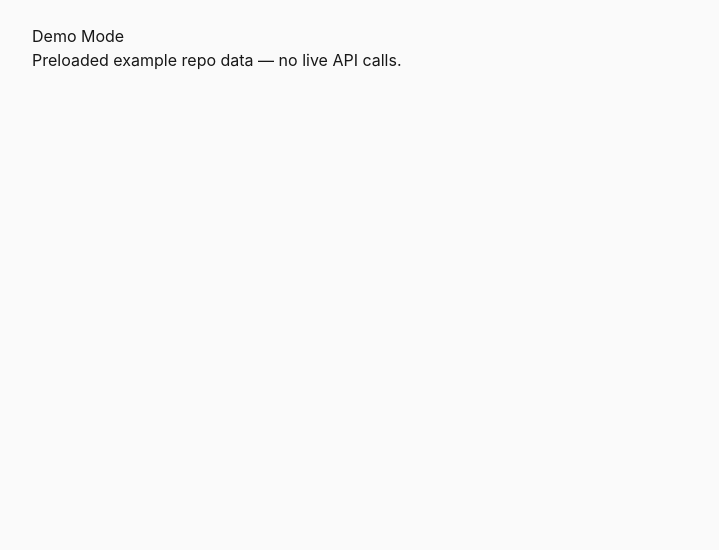
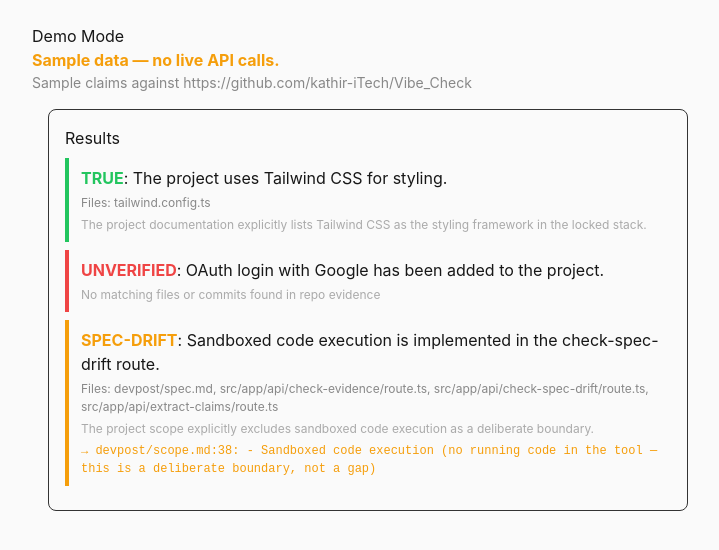
Before and after one commit to kathir-iTech/Vibe_Check, a Next.js app: page /demo in a window 1280 px wide. Shown: the top 550 px of the page, without its empty margins (272-991 px from the left). Built offline with nearby package versions, Linux system fonts and the light colour scheme.

Commit message:
Fix 4: demo + reports

```diff
--- a/src/app/api/check-spec-drift/route.ts
+++ b/src/app/api/check-spec-drift/route.ts
@@ -88,8 +88,9 @@ export async function POST(request: NextRequest) {
       outcomes.set(c.id, {
         claimId: c.id,
         claimText: c.text,
-        verdict: "TRUE",
-        reason: "Evidence found in repo; no spec documents available to contradict it",
+        verdict: "UNVERIFIED",
+        reason:
+          "Evidence found in repo, but no spec documents to compare against — spec.md marks these UNVERIFIED",
         specReference: "",
       });
     }
--- a/src/app/api/generate-report/route.ts
+++ b/src/app/api/generate-report/route.ts
@@ -2,24 +2,31 @@ import { NextRequest, NextResponse } from "next/server";
 
 export async function POST(request: NextRequest) {
   const body = await request.json();
-  const repoUrl = body.repoUrl || "";
-  const claims = body.claims || [];
+  const repoUrl = typeof body.repoUrl === "string" ? body.repoUrl : "";
+  const claims = Array.isArray(body.claims) ? body.claims : [];
+  const evidence = body.evidence && typeof body.evidence === "object" ? body.evidence : {};
+  const verdicts = Array.isArray(body.verdicts) ? body.verdicts : [];
 
-  const reportId = `rpt-${Date.now()}-${Math.random().toString(36).slice(2, 8)}`;
-  const permalink = `${request.headers.get("x-forwarded-proto") || "https"}://${request.headers.get("host") || "vibecheck.dev"}/report/${reportId}`;
+  if (!claims.length) {
+    return NextResponse.json({ error: "No claims to report" }, { status: 400 });
+  }
 
   const report = {
-    id: reportId,
     repoUrl,
     claims,
+    evidence,
+    verdicts,
     generatedAt: new Date().toISOString(),
-    permalink,
   };
 
-  return NextResponse.json({ report, permalink });
+  const id = Buffer.from(JSON.stringify(report), "utf8").toString("base64url");
+
+  const proto =
+    request.headers.get("x-forwarded-proto") ||
+    request.nextUrl.protocol.replace(":", "") ||
+    "http";
+  const host = request.headers.get("host") || "localhost:3000";
+  const permalink = `${proto}://${host}/report/${id}`;
+
+  return NextResponse.json({ permalink, report });
 }
-
-export async function GET(request: NextRequest) {
-  const reportId = request.nextUrl.searchParams.get("id") || "";
-  return NextResponse.json({ report: { id: reportId, generatedAt: new Date().toISOString() } });
-}
--- a/src/app/demo/page.tsx
+++ b/src/app/demo/page.tsx
@@ -1,8 +1,33 @@
+import { ResultsPanel } from "@/components/ResultsPanel";
+import {
+  demoClaims,
+  demoEvidence,
+  demoVerdicts,
+  demoRepoUrl,
+} from "@/lib/demo-data";
+
 export default function DemoPage() {
   return (
     <main style={{ maxWidth: 720, margin: "0 auto", padding: 24 }}>
       <h1>Demo Mode</h1>
-      <p>Preloaded example repo data — no live API calls.</p>
+      <p style={{ color: "#f59e0b", fontWeight: "bold" }}>
+        Sample data — no live API calls.
+      </p>
+      <p style={{ fontSize: 14, color: "#888" }}>
+        Sample claims against{" "}
+        <a href={demoRepoUrl} target="_blank" rel="noreferrer">
+          {demoRepoUrl}
+        </a>
+      </p>
+
+      <div style={{ border: "1px solid #333", borderRadius: 8, padding: 16, margin: 16 }}>
+        <h2>Results</h2>
+        <ResultsPanel
+          claims={demoClaims}
+          evidence={demoEvidence}
+          driftFlags={demoVerdicts}
+        />
+      </div>
     </main>
   );
 }
--- a/src/app/page.tsx
+++ b/src/app/page.tsx
@@ -114,7 +114,7 @@ export default function Home() {
 
       <div style={{ border: "1px solid #333", borderRadius: 8, padding: 16, margin: 16 }}>
         <h2>Report</h2>
-        <ReportExport />
+        <ReportExport repoUrl={repoUrl} claims={claims} evidence={evidence} verdicts={driftFlags} />
       </div>
 
       <div style={{ border: "1px solid #333", borderRadius: 8, padding: 16, margin: 16 }}>
--- a/src/app/report/[id]/page.tsx
+++ b/src/app/report/[id]/page.tsx
@@ -1,9 +1,79 @@
-export default async function ReportPage({ params }: { params: Promise<any> }) {
+import { ResultsPanel } from "@/components/ResultsPanel";
+
+interface ReportData {
+  repoUrl: string;
+  claims: any[];
+  evidence: Record<string, any>;
+  verdicts: any[];
+  generatedAt: string;
+}
+
+function decodeReport(id: string): ReportData | null {
+  try {
+    const json = Buffer.from(id, "base64url").toString("utf8");
+    const data = JSON.parse(json);
+    if (!data || !Array.isArray(data.claims)) return null;
+    return {
+      repoUrl: typeof data.repoUrl === "string" ? data.repoUrl : "",
+      claims: data.claims,
+      evidence:
+        data.evidence && typeof data.evidence === "object" ? data.evidence : {},
+      verdicts: Array.isArray(data.verdicts) ? data.verdicts : [],
+      generatedAt: typeof data.generatedAt === "string" ? data.generatedAt : "",
+    };
+  } catch {
+    return null;
+  }
+}
+
+export default async function ReportPage({
+  params,
+}: {
+  params: Promise<{ id: string }>;
+}) {
   const { id } = await params;
+  const report = decodeReport(id);
+
+  if (!report) {
+    return (
+      <main style={{ maxWidth: 720, margin: "0 auto", padding: 24 }}>
+        <h1>Invalid report link</h1>
+        <p>
+          This link doesn&rsquo;t contain a valid report. Generate a new one from
+          the main page.
+        </p>
+        <p>
+          <a href="/">Back to VibeCheck</a>
+        </p>
+      </main>
+    );
+  }
+
   return (
     <main style={{ maxWidth: 720, margin: "0 auto", padding: 24 }}>
-      <h1>Report {id}</h1>
-      <p>Shareable verdict report.</p>
+      <h1>VibeCheck Report</h1>
+      {report.repoUrl ? (
+        <p style={{ fontSize: 14 }}>
+          Repo:{" "}
+          <a href={report.repoUrl} target="_blank" rel="noreferrer">
+            {report.repoUrl}
+          </a>
+        </p>
+      ) : null}
+      {report.generatedAt ? (
+        <p style={{ fontSize: 14, color: "#888" }}>
+          Generated: {report.generatedAt}
+        </p>
+      ) : null}
+
+      <div style={{ border: "1px solid #333", borderRadius: 8, padding: 16, margin: 16 }}>
+        <h2>Results</h2>
+        <ResultsPanel
+          claims={report.claims}
+          evidence={report.evidence}
+          driftFlags={report.verdicts}
+        />
+      </div>
     </main>
   );
 }
--- a/src/components/ReportExport.tsx
+++ b/src/components/ReportExport.tsx
@@ -1,24 +1,84 @@
 "use client";
-export function ReportExport({ report }: { report?: { id?: string; permalink?: string; claims?: any[] } }) {
-  if (!report) return null;
+import { useState } from "react";
 
-  const handleExport = () => {
-    const blob = new Blob([JSON.stringify(report, null, 2)], { type: "application/json" });
+interface Props {
+  repoUrl: string;
+  claims: any[];
+  evidence: Record<string, any>;
+  verdicts: any[];
+}
+
+export function ReportExport({ repoUrl, claims, evidence, verdicts }: Props) {
+  const [permalink, setPermalink] = useState("");
+  const [error, setError] = useState("");
+  const [busy, setBusy] = useState(false);
+  const hasClaims = claims.length > 0;
+
+  async function handleGenerate() {
+    setBusy(true);
+    setError("");
+    try {
+      const res = await fetch("/api/generate-report", {
+        method: "POST",
+        headers: { "Content-Type": "application/json" },
+        body: JSON.stringify({ repoUrl, claims, evidence, verdicts }),
+      });
+      const data = await res.json();
+      if (!res.ok || data.error) {
+        throw new Error(data.error || `generate-report failed (${res.status})`);
+      }
+      setPermalink(data.permalink);
+    } catch (err) {
+      setError(err instanceof Error ? err.message : String(err));
+    } finally {
+      setBusy(false);
+    }
+  }
+
+  function handleExport() {
+    const payload = { repoUrl, claims, evidence, verdicts, generatedAt: new Date().toISOString() };
+    const blob = new Blob([JSON.stringify(payload, null, 2)], { type: "application/json" });
     const url = URL.createObjectURL(blob);
     const a = document.createElement("a");
     a.href = url;
-    a.download = `vibecheck-report-${report.id || "unknown"}.json`;
+    a.download = "vibecheck-report.json";
     a.click();
     URL.revokeObjectURL(url);
-  };
+  }
 
   return (
     <div>
-      <button onClick={handleExport}>Export Report (JSON)</button>
-      {report.permalink ? (
-        <a href={report.permalink} target="_blank" rel="noreferrer">
-          View Report
-        </a>
+      <button
+        onClick={handleGenerate}
+        disabled={busy || !hasClaims}
+        style={{ padding: "8px 16px", background: hasClaims ? "#3b82f6" : "#666", color: "#fff", border: "none", borderRadius: 4, cursor: busy ? "wait" : hasClaims ? "pointer" : "not-allowed", fontWeight: "bold" }}
+      >
+        {busy ? "Generating..." : "Generate Shareable Report"}
+      </button>
+      <button
+        onClick={handleExport}
+        disabled={!hasClaims}
+        style={{ padding: "8px 16px", marginLeft: 8, background: hasClaims ? "#555" : "#666", color: "#fff", border: "none", borderRadius: 4, cursor: hasClaims ? "pointer" : "not-allowed" }}
+      >
+        Export Report (JSON)
+      </button>
+      {!hasClaims ? (
+        <p style={{ fontSize: 13, color: "#888", marginTop: 8 }}>
+          Run a check first — a report needs claims.
+        </p>
+      ) : null}
+      {error ? (
+        <p style={{ color: "#ef4444", fontSize: 14, marginTop: 8 }}>{error}</p>
+      ) : null}
+      {permalink ? (
+        <div style={{ marginTop: 8 }}>
+          <a href={permalink} target="_blank" rel="noreferrer" style={{ color: "#22c55e" }}>
+            Open shareable report in new tab
+          </a>
+          <p style={{ fontSize: 11, color: "#888", wordBreak: "break-all", fontFamily: "monospace", marginTop: 4 }}>
+            {permalink}
+          </p>
+        </div>
       ) : null}
     </div>
   );
--- a/src/lib/demo-data.ts
+++ b/src/lib/demo-data.ts
@@ -1,13 +1,74 @@
-export const demoClaims = [
-  { id: "claim-1", text: "I added authentication and all tests pass", evidenceType: ["file", "commit"], verdict: "UNVERIFIED" },
-  { id: "claim-2", text: "I implemented the user profile page", evidenceType: ["file", "commit"], verdict: "UNVERIFIED" },
-  { id: "claim-3", text: "I refactored the API client", evidenceType: ["file", "commit"], verdict: "TRUE" },
+import { Claim } from "@/types";
+
+export const demoRepoUrl = "https://github.com/kathir-iTech/Vibe_Check";
+
+export const demoClaims: Claim[] = [
+  {
+    id: "claim-1",
+    text: "The project uses Tailwind CSS for styling.",
+    evidenceType: ["file"],
+  },
+  {
+    id: "claim-2",
+    text: "OAuth login with Google has been added to the project.",
+    evidenceType: ["file", "commit"],
+  },
+  {
+    id: "claim-3",
+    text: "Sandboxed code execution is implemented in the check-spec-drift route.",
+    evidenceType: ["file"],
+  },
 ];
 
-export const demoRepoUrl = "https://github.com/kathir-iTech/vibecheck";
+export const demoEvidence: Record<string, any> = {
+  "claim-1": {
+    files: ["tailwind.config.ts"],
+    commits: [],
+    matchedTerms: ["tailwind"],
+    totalFilesInRepo: 45,
+  },
+  "claim-2": {
+    files: [],
+    commits: [],
+    matchedTerms: [],
+    totalFilesInRepo: 45,
+  },
+  "claim-3": {
+    files: [
+      "devpost/spec.md",
+      "src/app/api/check-evidence/route.ts",
+      "src/app/api/check-spec-drift/route.ts",
+      "src/app/api/extract-claims/route.ts",
+    ],
+    commits: [],
+    matchedTerms: ["code", "check", "spec", "drift", "route"],
+    totalFilesInRepo: 45,
+  },
+};
 
 export const demoVerdicts = [
-  { claimId: "claim-1", verdict: "UNVERIFIED", evidence: "No auth-related files or commits found in the repo" },
-  { claimId: "claim-2", verdict: "UNVERIFIED", evidence: "No user profile page files found in the repo" },
-  { claimId: "claim-3", verdict: "TRUE", evidence: "Found in src/lib/api-client.ts, commit abc123" },
+  {
+    claimId: "claim-1",
+    claimText: "The project uses Tailwind CSS for styling.",
+    verdict: "TRUE",
+    reason:
+      "The project documentation explicitly lists Tailwind CSS as the styling framework in the locked stack.",
+    specReference: "",
+  },
+  {
+    claimId: "claim-2",
+    claimText: "OAuth login with Google has been added to the project.",
+    verdict: "UNVERIFIED",
+    reason: "No matching files or commits found in repo evidence",
+    specReference: "",
+  },
+  {
+    claimId: "claim-3",
+    claimText: "Sandboxed code execution is implemented in the check-spec-drift route.",
+    verdict: "SPEC-DRIFT",
+    reason:
+      "The project scope explicitly excludes sandboxed code execution as a deliberate boundary.",
+    specReference:
+      "devpost/scope.md:38: - Sandboxed code execution (no running code in the tool — this is a deliberate boundary, not a gap)",
+  },
 ];
```
